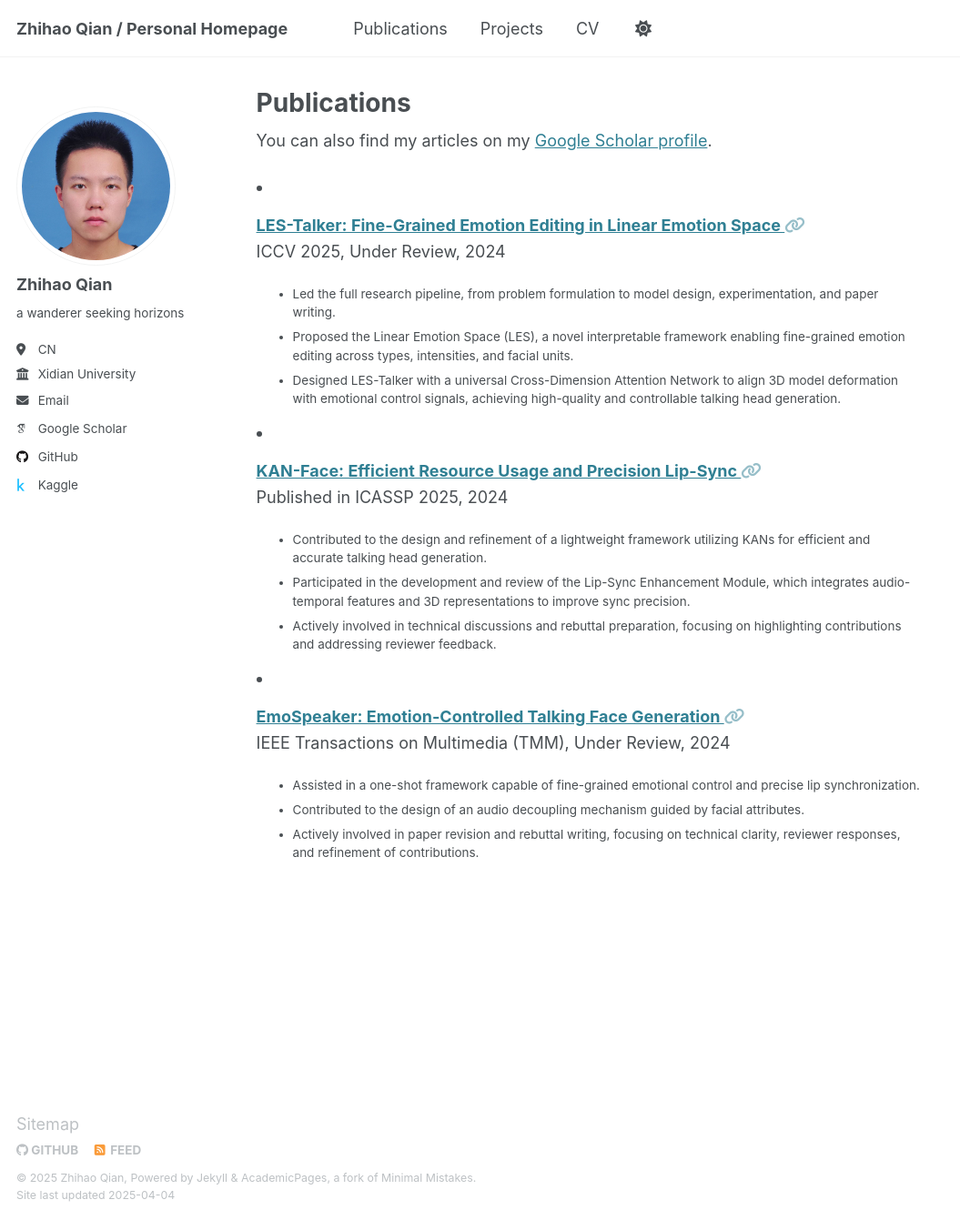
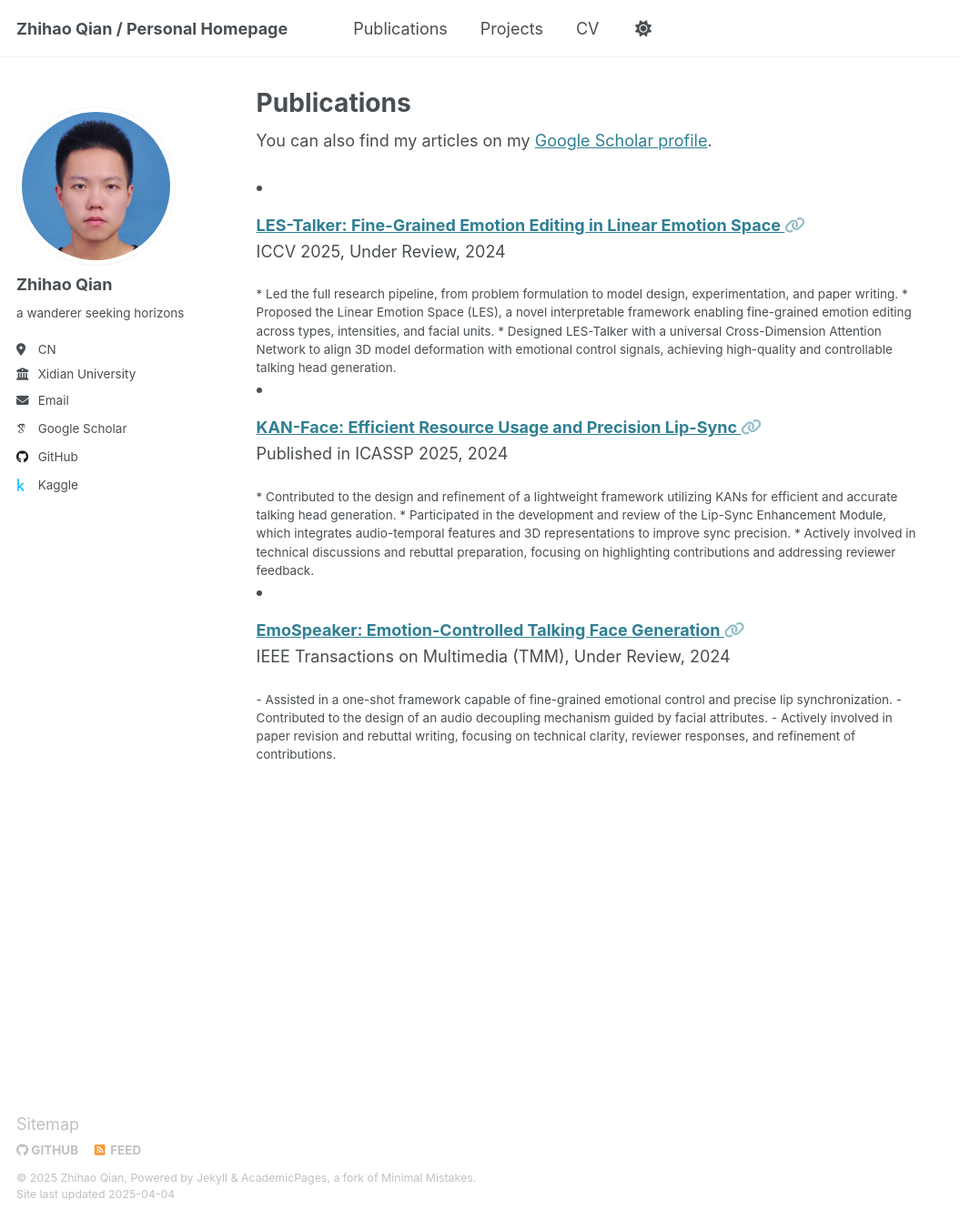
Before and after one commit to Dualego00/Dualego00.github.io, a Jekyll site: the page built from _pages/publications.md, in a window 1280 px wide and 1341 px high. Shown: the whole window at 91% size, without its empty margins (0-1055 px from the left). Built offline with Jekyll 4.4.1, drawn with Linux system fonts in a browser that asks for light colours; some web fonts are replaced.

Commit message:
Fix publication display format and content

```diff
--- a/_includes/archive-single-cv.html
+++ b/_includes/archive-single-cv.html
@@ -33,9 +33,6 @@
         <a href="{{ base_path }}{{ post.url }}" rel="permalink">{{ title }}</a>
       {% endif %}
     </h3>
-    {% if post.read_time %}
-      <p class="page__meta"><i class="fa fa-clock" aria-hidden="true"></i> {% include read-time.html %}</p>
-    {% endif %}
     {% if post.venue %}
       <p class="archive__item-excerpt" itemprop="description">
         {% if post.status == "Accepted" %}
@@ -47,7 +44,7 @@
     {% endif %}
     {% if post.excerpt %}
       <div class="archive__item-excerpt" itemprop="description">
-        {{ post.excerpt | markdownify | remove: "<h2>Research Highlights</h2>" }}
+        {{ post.excerpt }}
       </div>
     {% endif %}
     </li>
```
Also changed, not shown: _publications/2024-03-03-kan-face.md (+3 -3 lines), _publications/2024-03-05-les-talker.md (+3 -3 lines).
